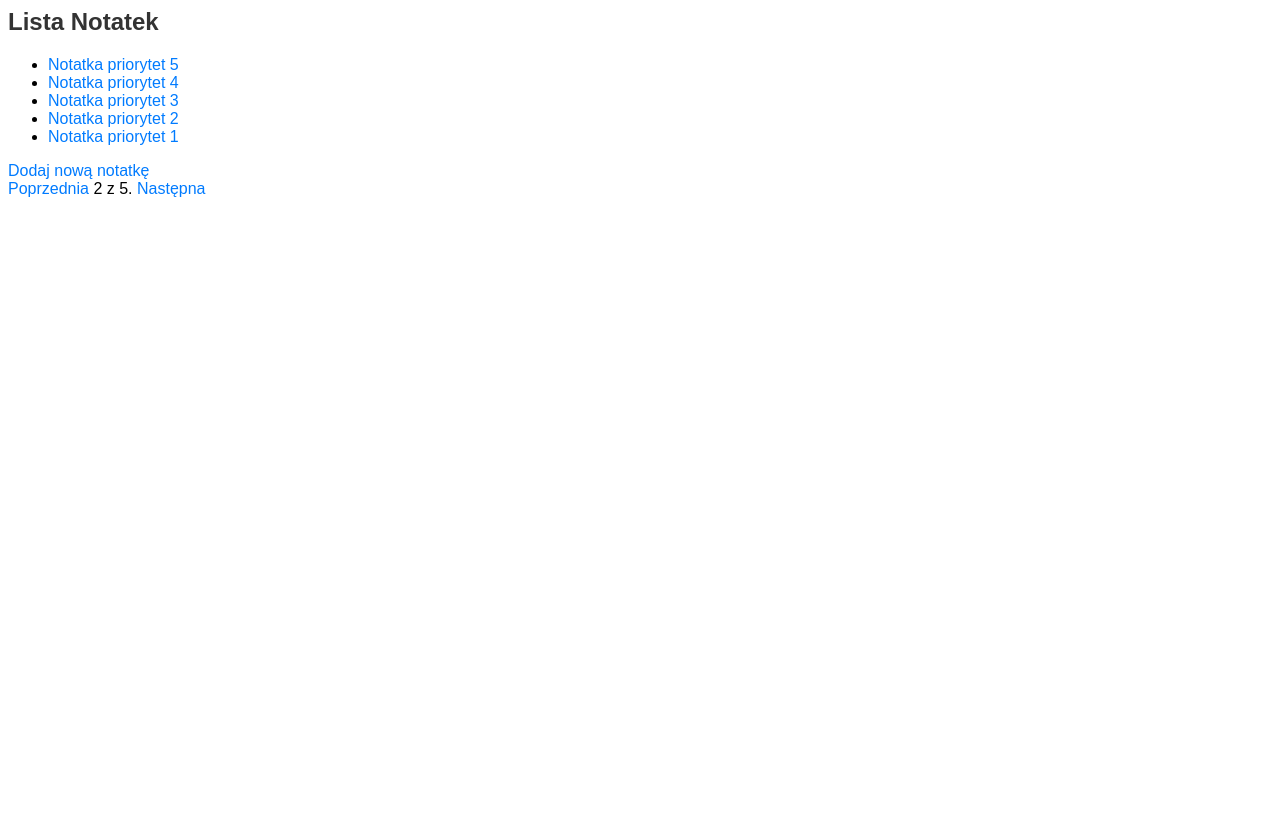
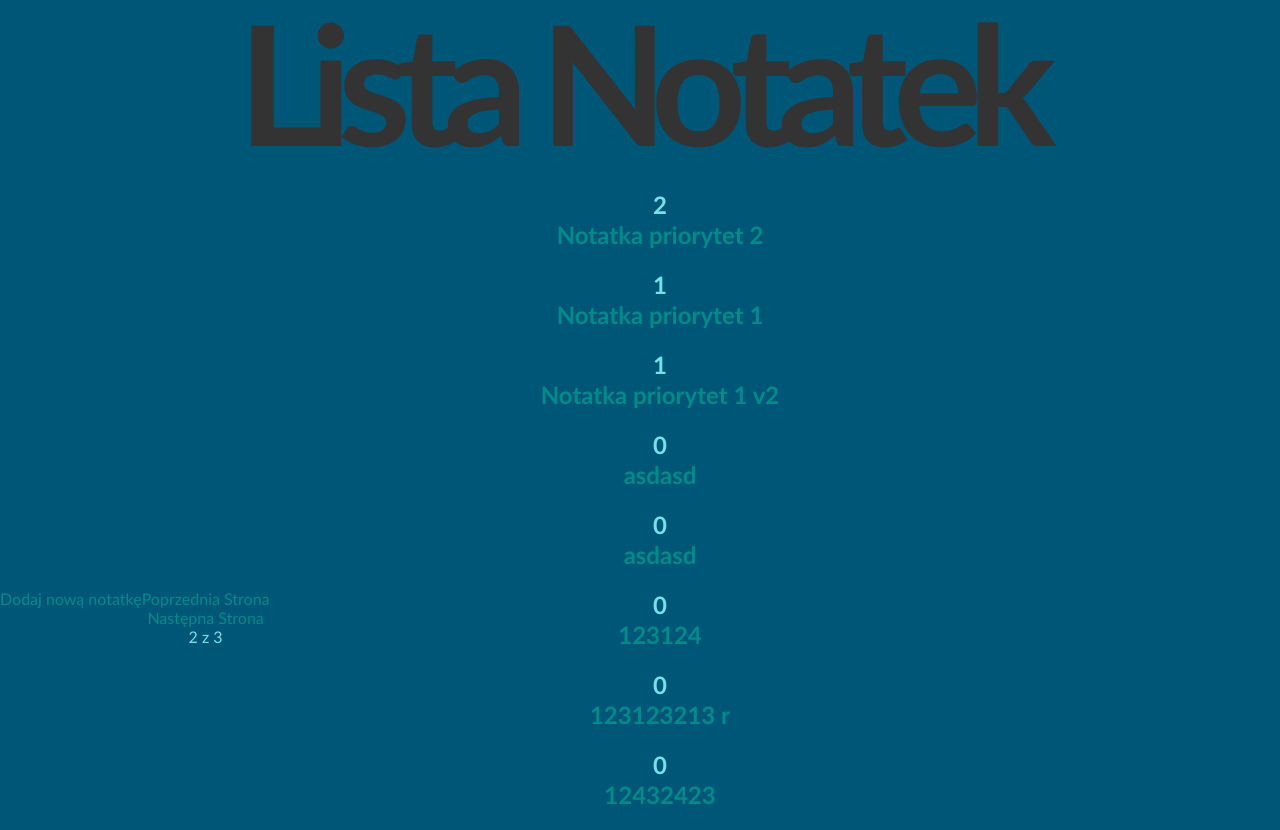
Before and after one commit to WASPERR/Projekt_Notatnik3, a Django app: page /?page=2 in a window 1280 px wide. Before the commit the page ends 197 px from the top, so only its background shows below. Run offline with Django 5.2, Linux system fonts and the light colour scheme; data comes from the database, SQL or seed files in the repository; both versions use the stored data as it was after the commit.

Commit message:
lista_notatek.html css prawie skonczona trzeba dopracować footer, reszta stron css do zrobienia

```diff
--- a/strona/notatki/models.py
+++ b/strona/notatki/models.py
@@ -2,9 +2,10 @@ from django.db import models
 from django.contrib.auth.models import User
 
 class Note(models.Model):
+    wybor_priorytetu = [(i, str(i)) for i in range(10)]
     tytul = models.CharField(max_length=200)
     tresc = models.TextField()
-    priorytet = models.IntegerField(default=0)
+    priorytet = models.IntegerField(choices=wybor_priorytetu, default=0)
     data_utworzenia = models.DateTimeField(auto_now_add=True)
     autor = models.ForeignKey(User, on_delete=models.CASCADE)
 
--- a/strona/notatki/static/notatki/style.css
+++ b/strona/notatki/static/notatki/style.css
@@ -1,16 +1,91 @@
 body {
-    font-family: Arial, sans-serif;
+    font-family: "Trebuchet MS";
 }
 
+.flex_center {
+    display: flex;
+    justify-content: center;
+    align-items: flex-start;
+    height: 30px;
+}
+.list_el{
+    display: flex;
+    align-items: flex-start;
+    justify-content: center;
+}
+.ul_list{
+    list-style: none;
+}
+.Note_listT {
+    margin: 0;
+    padding: 20px 0;
+}
 h1 {
     color: #333;
 }
 
 a {
     text-decoration: none;
-    color: #007BFF;
+    color: darkcyan;
+}
+.priority {
+    align-content: center;
+    justify-content: center;
+}
+@layer demo.support {
+
+  :root {
+    --hue: 200; /* change me */
+    --bg: oklch(35% .3 var(--hue));
+    --text: oklch(85% .1 var(--hue));
+    --shadow: oklch(25% .2 var(--hue));
+    --highlight: oklch(98% .05 var(--hue));
+  }
+    .prio {
+    margin: 20px;
+    margin-top: 0px;
 }
 
-a:hover {
-    text-decoration: underline;
+  * {
+    box-sizing: border-box;
+    margin: 0;
+  }
+
+  html {
+    block-size: 100%;
+    background-color: var(--bg);
+    color: var(--text);
+  }
+
+  body {
+    min-block-size: 100%;
+    font-family: system-ui, sans-serif;
+    display: grid;
+    gap: 20vh;
+  }
+
+  h1 {
+    font-size: 13vi;
+    letter-spacing: -.15ch;
+    line-height: .75;
+  }
+
+  small {
+    max-inline-size: 30ch;
+  }
+
 }
+.footer {
+    display: flex;
+    margin-top: 46%;
+    margin-left: 0%;
+    position: fixed;
+    justify-content: center;
+    text-align: center;
+}
+.previous {
+    margin-left: 0;
+}
+.next {
+    margin: 0;
+}
--- a/strona/notatki/templates/notatki/lista_notatek.html
+++ b/strona/notatki/templates/notatki/lista_notatek.html
@@ -6,33 +6,48 @@
     <meta name="viewport" content="width=device-width, initial-scale=1.0">
     <title>Notatki</title>
     <link rel="stylesheet" href="{% static 'notatki/style.css' %}">
+
 </head>
 <body>
-<nav><h1>Lista Notatek</h1></nav>
-<ul>
+    <nav class="flex_center">
+        <h1 class="Note_listT">Lista Notatek</h1>
+    </nav>
+    <main class="main">
+        <ul class="ul_list">
             {% for notatka in notes %}
             <li>
-        <a href="{% url 'szczegoly_notatki' notatka.pk %}">{{ notatka.tytul }}</a>
+                <div class="list_el">
+                    <h2>
+                        <div class="flex_center priority">{{ notatka.priorytet }}  </div>
+                        <a href="{% url 'szczegoly_notatki' notatka.pk %}" class="flex_center prio">{{ notatka.tytul }}</a>
+                    </h2>
+                </div>
             </li>
             {% empty %}
-    <li>Brak notatek do wyświetlenia.</li>  <!-- Dodaj tę linijkę, aby informować o braku notatek -->
+            <li>Brak notatek do wyświetlenia.</li>
             {% endfor %}
         </ul>
+
+    </main>
+    <footer class="footer">
         <a href="{% url 'dodaj_notatke' %}">Dodaj nową notatkę</a>
         <div class="pagination">
-    <span class="step-links">
+            <div class="step-links">
                 {% if notes.has_previous %}
-        <a href="?page={{ notes.previous_page_number }}">Poprzednia</a>
+                <div class="previous">
+                    <a href="?page={{ notes.previous_page_number }}">Poprzednia Strona</a>
+                </div>
                 {% endif %}
-
-        <span class="current">
-            {{ notes.number }} z {{ notes.paginator.num_pages }}.
-        </span>
-
                 {% if notes.has_next %}
-            <a href="?page={{ notes.next_page_number }}">Następna</a>
+                <div class="next">
+                    <a href="?page={{ notes.next_page_number }}">Następna Strona</a>
+                </div>
                 {% endif %}
-    </span>
+                <div class="current">
+                    {{ notes.number }} z {{ notes.paginator.num_pages }}
                 </div>
+            </div>
+        </div>
+    </footer>
 </body>
 </html>
--- a/strona/notatki/views.py
+++ b/strona/notatki/views.py
@@ -5,7 +5,7 @@ from django.core.paginator import Paginator
 
 def lista_notatek(request):
     notatki = Note.objects.all().order_by('-priorytet')
-    paginator = Paginator(notatki, 5)
+    paginator = Paginator(notatki, 8)
     page_number = request.GET.get('page')
     notes = paginator.get_page(page_number)
     return render(request, 'notatki/lista_notatek.html', {'notes': notes})
```
Also changed, not shown: strona/db.sqlite3, strona/notatki/migrations/0003_alter_note_priorytet.py (added). Lines whose indentation alone changed are shown as unchanged.
